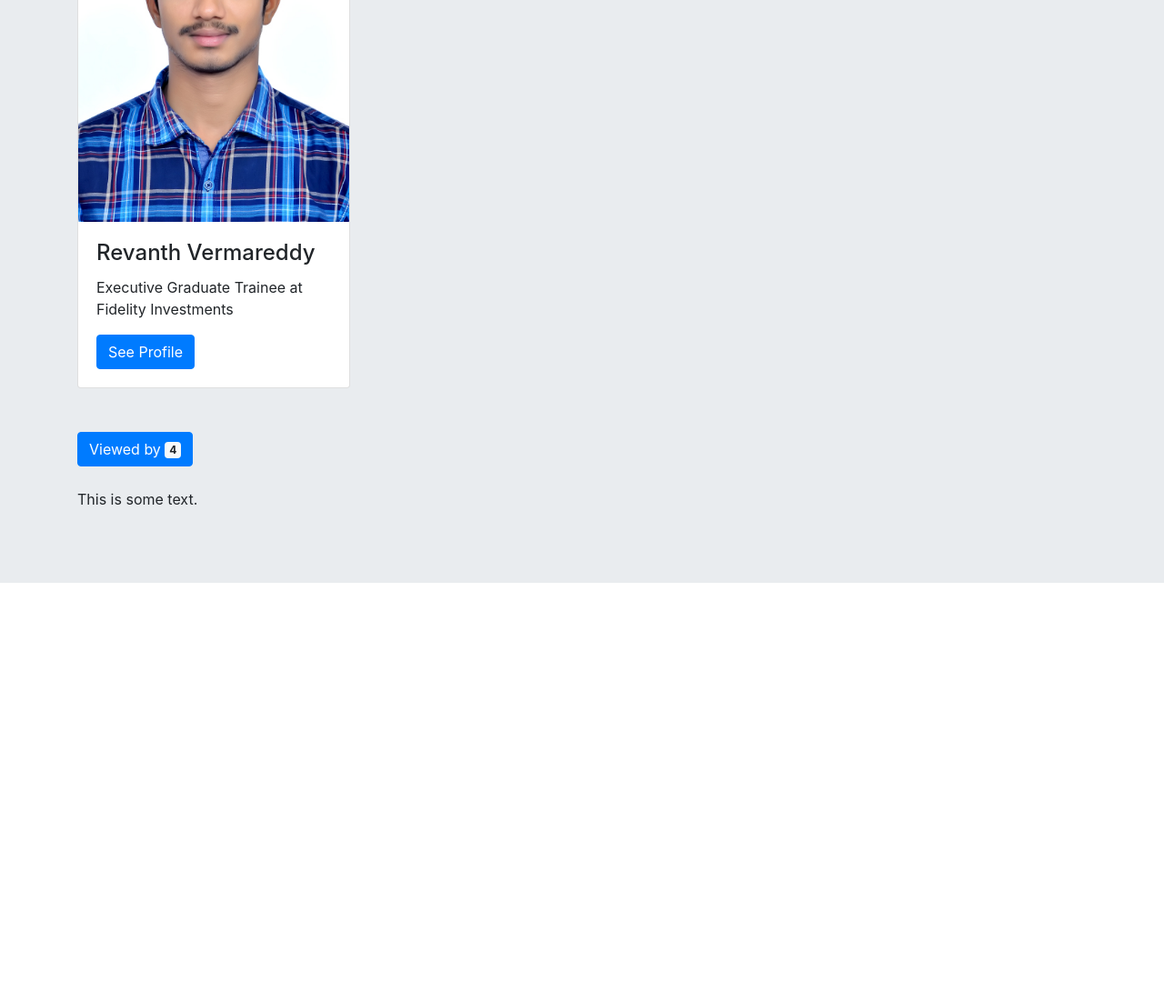
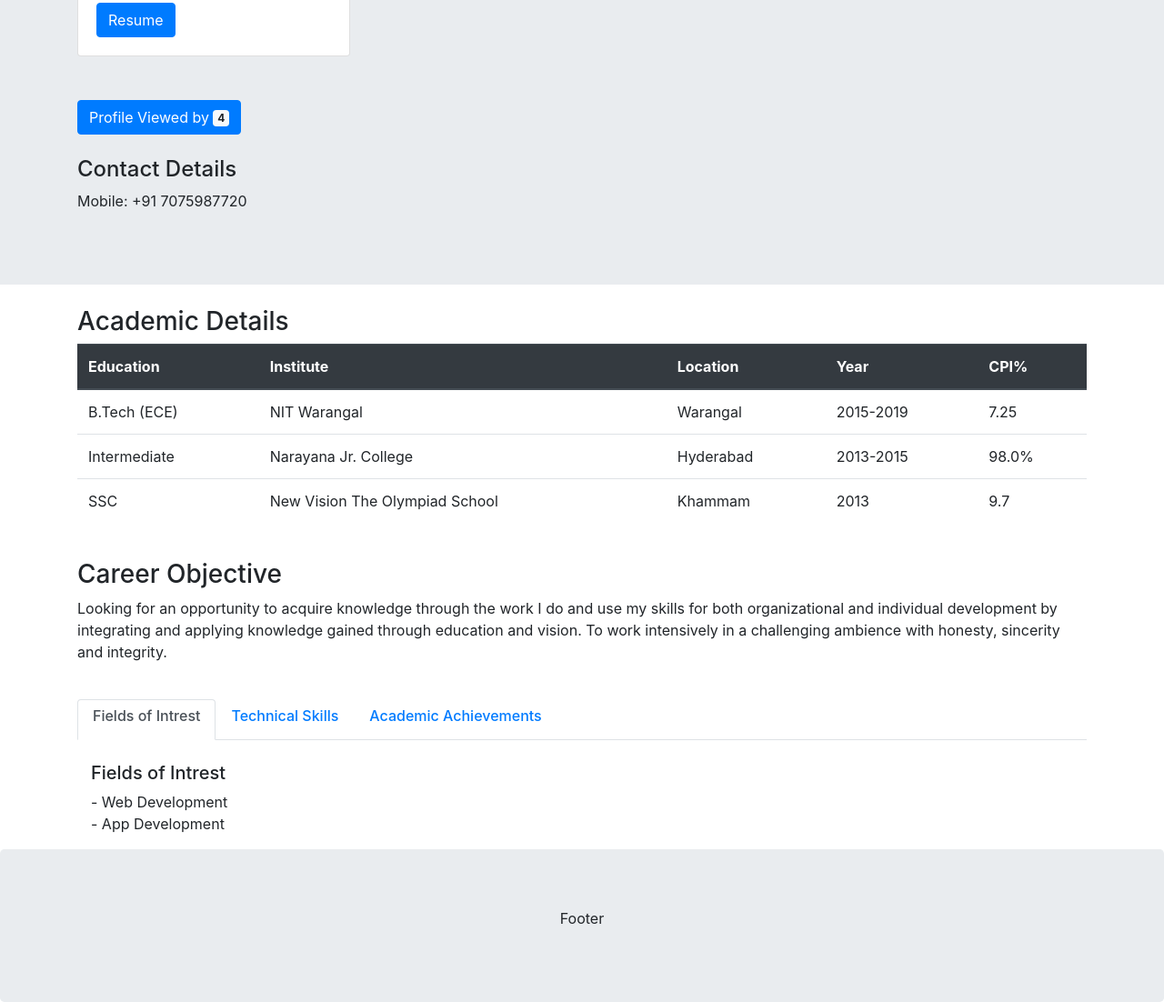
Before and after one commit to revanthvermareddy/revanthvermareddy.github.io, a plain HTML site: page index.html in a window 1280 px wide. Shown: the part 211-1313 px from the top of the page at 91% size. Before the commit the page ends 884 px from the top, so only its background shows below. Drawn offline with nearby package versions, Linux system fonts and the light colour scheme.

Commit message:
Update 2 index.html

```diff
--- a/index.html
+++ b/index.html
@@ -10,31 +10,158 @@
   <script src="https://maxcdn.bootstrapcdn.com/bootstrap/4.3.1/js/bootstrap.min.js"></script>
 </head>
 <body>
-
-<div class="jumbotron jumbotron-fluid">
+<!-- Jumbotron Starts -->
+<div class="jumbotron jumbotron-fluid" style="margin-bottom:0">
   <div class="container">
   <div class="card" style="width:300px">
-    <img class="card-img-top" src="Untitled-2.jpg" alt="Card image" style="width:100%">
+    <img class="card-img-top" src="img_avatar1.png" alt="Card image" style="width:100%">
     <div class="card-body">
       <h4 class="card-title">Revanth Vermareddy</h4>
       <p class="card-text">Executive Graduate Trainee at Fidelity Investments</p>
-      <a href="#" class="btn btn-primary">See Profile</a>
+      <a href="#" class="btn btn-primary">Resume</a>
     </div>
   </div>
   <br><br>
 
   <button type="button" class="btn btn-primary">
-    Viewed by <span class="badge badge-light">4</span>
+    Profile Viewed by <span class="badge badge-light">4</span>
   </button>
   <br><br>
 
-  <p>This is some text.</p>
-
-
+  <h4>Contact Details</h4>
+  <p>Mobile: +91 7075987720</p>
 
   </div>
 
 </div>
+<!-- Jumbotron Ends -->
+<div class="container">
+<br>
+<h3>Academic Details</h3>
+<div class="table-responsive-sm">
+<table class="table">
+    <thead class="thead-dark">
+      <tr>
+        <th>Education</th>
+        <th>Institute</th>
+        <th>Location</th>
+        <th>Year</th>
+        <th>CPI%</th>
+      </tr>
+    </thead>
+    <tbody>
+      <tr>
+        <td>B.Tech (ECE)</td>
+        <td>NIT Warangal</td>
+        <td>Warangal</td>
+        <td>2015-2019</td>
+        <td>7.25</td>
+      </tr>
+      <tr>
+        <td>Intermediate</td>
+        <td>Narayana Jr. College</td>
+        <td>Hyderabad</td>
+        <td>2013-2015</td>
+        <td>98.0%</td>
+      </tr>
+      <tr>
+        <td>SSC</td>
+        <td>New Vision The Olympiad School</td>
+        <td>Khammam</td>
+        <td>2013</td>
+        <td>9.7</td>
+      </tr>
+    </tbody>
+  </table>
+</div>
+<br>
+
+<h3>Career Objective</h3>
+<p>
+Looking for an opportunity to acquire knowledge through the work I do
+and use my skills for both organizational and individual development by
+integrating and applying knowledge gained through education and vision.
+To work intensively in a challenging ambience with honesty, sincerity and integrity.
+</p>
+
+<!-- Tab Starts -->
+
+  <br>
+  <!-- Nav tabs -->
+  <ul class="nav nav-tabs">
+    <li class="nav-item">
+      <a class="nav-link active" data-toggle="tab" href="#foi"><h6>Fields of Intrest</h6></a>
+    </li>
+    <li class="nav-item">
+      <a class="nav-link" data-toggle="tab" href="#ts"><h6>Technical Skills</h6></a>
+    </li>
+    <li class="nav-item">
+      <a class="nav-link" data-toggle="tab" href="#aa"><h6>Academic Achievements</h6></a>
+    </li>
+  </ul>
+
+  <!-- Tab panes -->
+  <div class="tab-content">
+    <div id="foi" class="container tab-pane active"><br>
+      <h5>Fields of Intrest</h5>
+      <p>- Web Development<br>
+         - App Development</p>
+    </div>
+    <div id="ts" class="container tab-pane fade"><br>
+      <h5>Programming Languages</h5>
+      <div class="progress" style="height:20px">
+        <div class="progress-bar" style="width:90%;height:20px"><strong>JAVA</strong></div>
+      </div>
+      <br>
+      <div class="progress" style="height:20px">
+        <div class="progress-bar" style="width:70%;height:20px"><strong>Python</strong></div>
+      </div>
+      <br>
+      <div class="progress" style="height:20px">
+        <div class="progress-bar" style="width:70%;height:20px"><strong>C++</strong></div>
+      </div>
+      <br>
+      <h5>Java Technologies</h5>
+      <div class="progress" style="height:20px">
+        <div class="progress-bar" style="width:90%;height:20px"><strong>Servlets</strong></div>
+      </div>
+      <br>
+      <div class="progress" style="height:20px">
+        <div class="progress-bar" style="width:70%;height:20px"><strong>JDBC</strong></div>
+      </div>
+      <br>
+      <div class="progress" style="height:20px">
+        <div class="progress-bar" style="width:70%;height:20px"><strong>JSP</strong></div>
+      </div>
+      <br>
+      <h5>Web Frameworks</h5>
+      <div class="progress" style="height:20px">
+        <div class="progress-bar" style="width:80%;height:20px"><strong>Bootstrap</strong></div>
+      </div>
+      <br>
+      <h5>Mark-Up Languages</h5>
+      <div class="progress" style="height:20px">
+        <div class="progress-bar" style="width:90%;height:20px"><strong>HTML 5</strong></div>
+      </div>
+      <br>
+      <div class="progress" style="height:20px">
+        <div class="progress-bar" style="width:60%;height:20px"><strong>CSS</strong></div>
+      </div>
+      <br>
+    </div>
+    <div id="aa" class="container tab-pane fade"><br>
+      <h3>Academic Achievements</h3>
+      <p>Sed ut perspiciatis unde omnis iste natus error sit voluptatem accusantium doloremque laudantium, totam rem aperiam.</p>
+    </div>
+  </div>
+
+<!-- Tab Ends -->
+
+</div>
+
+<div class="jumbotron text-center" style="margin-bottom:0">
+  <p>Footer</p>
+</div>
 
 </body>
 </html>
```
